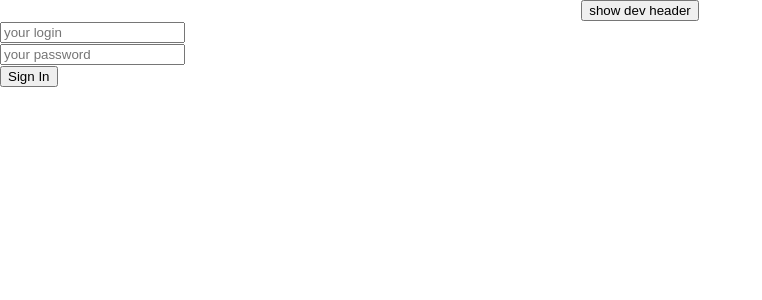
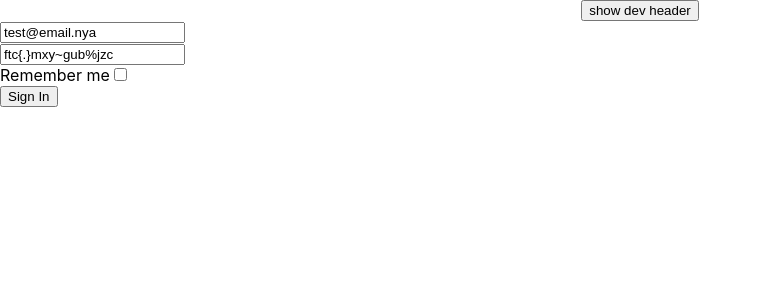
Before and after one commit to alexgitrepo/fridayProject, a React (Create React App) app: page /#/sign-in in a window 1280 px wide. Shown: the top 300 px of the page, without its empty margins (0-762 px from the left). Built offline with nearby package versions, Linux system fonts and the light colour scheme.

Commit message:
signIn commit

```diff
--- a/src/neko-2-features/f-1-authorization/a-1-sign-in/s-1-ui/SignIn.tsx
+++ b/src/neko-2-features/f-1-authorization/a-1-sign-in/s-1-ui/SignIn.tsx
@@ -1,27 +1,43 @@
-import React from 'react';
+import React, {useState} from 'react';
 import {NavLink} from "react-router-dom";
 import {FORGOT_PATH, REGISTER_PATH} from "../../../../neko-1-main/m-1-ui/Routes";
+import {ISignInState} from "../s-2-bll/b-2-redux/signInInitialState";
 
-interface ISignInProps {
-
+interface MethodsInterface {
+    signIn: Function
 }
 
-const SignIn: React.FC<ISignInProps> = (
-    {
+const SignIn: React.FC<ISignInState & MethodsInterface> = (
+    {email, password, rememberMe, signIn}
+) => {
+    const handleSignIn = () => {
+        signIn(emailState, passwordState, rememberMeState)
+    }
+    const [emailState, setEmail] = useState(email);
+    const [passwordState, setPassword] = useState(password);
+    const [rememberMeState, setRememberMe] = useState(rememberMe);
 
+    const emailChange = (e: any) => {
+        setEmail(e.target.value)
     }
-) => {
 
+    const passwordChange = (e: any) => {
+        setPassword(e.target.value);
+    };
+    const rememberMeChange = (e: any) => {
+        setRememberMe(!e.target.checked)
+    }
     console.log('render SignIn');
     return (
         <div>
-            <form action="">
-                <input type="text" placeholder={"your login"}/>
-                <br/>
-                <input type="text" placeholder={"your password"}/>
-                <br/>
-                <button>Sign In</button>
-            </form>
+            <input type="text" onChange={emailChange} value={emailState} placeholder={"your login"}/>
+            <br/>
+            <input type="text" onChange={passwordChange} value={passwordState} placeholder={"your password"}/>
+            <br/>
+            <label htmlFor="rememberMe">Remember me</label>
+            <input type="checkbox" onChange={rememberMeChange} name={"rememberMe"} checked={rememberMeState}/>
+            <br/>
+            <button onClick={handleSignIn}>Sign In</button>
         </div>
     );
 };
--- a/src/neko-2-features/f-1-authorization/a-1-sign-in/s-1-ui/SignInContainer.tsx
+++ b/src/neko-2-features/f-1-authorization/a-1-sign-in/s-1-ui/SignInContainer.tsx
@@ -1,18 +1,34 @@
-import React from 'react';
+import React, {useEffect, useState} from 'react';
 import {Redirect} from "react-router-dom";
 import {NEKO_PATH} from "../../../../neko-1-main/m-1-ui/Routes";
 import SignIn from "./SignIn";
 import Disconnect from "./Disconnect";
+import {connect} from 'react-redux';
+import {ISignInState} from "../s-2-bll/b-2-redux/signInInitialState";
+import {signIn} from "../s-2-bll/signInThunk";
+import {signInSome} from "../s-2-bll/b-2-redux/signInActions";
 
-const SignInContainer: React.FC = () => {
+export interface MethodsInterface {
+    signIn: Function,
+}
 
-    // redirect logic
+const SignInContainer: React.FC<ISignInState & MethodsInterface> = ({email,password,rememberMe,signIn}) => {
 
     return (
-        <SignIn
-
+        <SignIn email={email}
+                password={password}
+                rememberMe={rememberMe}
+                signIn={signIn}
         />
     );
 };
 
-export default SignInContainer;
+let mapStateToProps = (state: any) => {
+    return {
+        email: state.signIn.email,
+        password: state.signIn.password,
+        rememberMe: state.signIn.rememberMe
+    }
+}
+
+export default connect(mapStateToProps, {signIn})(SignInContainer);
--- a/src/neko-2-features/f-1-authorization/a-1-sign-in/s-2-bll/b-2-redux/signInActions.ts
+++ b/src/neko-2-features/f-1-authorization/a-1-sign-in/s-2-bll/b-2-redux/signInActions.ts
@@ -1,3 +1,5 @@
+import {ISignInState} from "./signInInitialState";
+
 export const SIGN_IN_LOADING = 'SIGN_IN/LOADING';
 export const SIGN_IN_ERROR = 'SIGN_IN/ERROR';
 export const SIGN_IN_SUCCESS = 'SIGN_IN/SUCCESS';
@@ -5,13 +7,16 @@ export const SIGN_IN_SUCCESS = 'SIGN_IN/SUCCESS';
 export const SIGN_IN = 'SIGN_IN/SOME'; // blank
 
 interface ISignInSome { // blank
-    type: typeof SIGN_IN;
+    type: typeof SIGN_IN
+    email: string,
+    password: string,
+    rememberMe: boolean
 
 }
 
 export type ISignInActions = ISignInSome;
 
-export const signInSome = (): ISignInSome => ({ // blank
+export const signInSome = (email: string, password: string, rememberMe: boolean) => ({ // blank
     type: SIGN_IN,
-
+    email, password, rememberMe
 });
--- a/src/neko-2-features/f-1-authorization/a-1-sign-in/s-2-bll/b-2-redux/signInInitialState.ts
+++ b/src/neko-2-features/f-1-authorization/a-1-sign-in/s-2-bll/b-2-redux/signInInitialState.ts
@@ -1,7 +1,11 @@
 export interface ISignInState { // blank
-
+    email: string ,
+    password: string,
+    rememberMe: boolean
 }
 
 export const signInInitialState: ISignInState = { // blank
-
+    email: 'test@email.nya',
+    password: 'ftc{.}mxy~gub%jzc',
+    rememberMe: false
 };
--- a/src/neko-2-features/f-1-authorization/a-1-sign-in/s-2-bll/b-2-redux/signInReducer.ts
+++ b/src/neko-2-features/f-1-authorization/a-1-sign-in/s-2-bll/b-2-redux/signInReducer.ts
@@ -6,7 +6,9 @@ export const signInReducer = (state = signInInitialState, action: ISignInActions
         case SIGN_IN: { // blank
             return {
                 ...state,
-
+                email: action.email,
+                password: action.password,
+                rememberMe: action.rememberMe
             }
         }
 
--- a/src/neko-2-features/f-1-authorization/a-1-sign-in/s-2-bll/signInThunk.ts
+++ b/src/neko-2-features/f-1-authorization/a-1-sign-in/s-2-bll/signInThunk.ts
@@ -16,5 +16,11 @@ export const signIn =
             dispatch: ThunkDispatch<IAppStore, ExtraArgument, ISignInActions | INekoActions>,
             getStore: IGetStore
         ) => {
-
+            try {
+                const result = await SignInAPI({email,password,rememberMe});
+                // signInSome()
+                alert('Welcome')
+            } catch (e) {
+                alert('incorect')
+            }
         };
--- a/src/neko-2-features/f-1-authorization/a-1-sign-in/s-3-dal/SignInAPI.ts
+++ b/src/neko-2-features/f-1-authorization/a-1-sign-in/s-3-dal/SignInAPI.ts
@@ -1,10 +1,7 @@
 import {instance} from "../../../../base-url";
+import { ISignInState } from "../s-2-bll/b-2-redux/signInInitialState";
 
-export interface ISignInData {
-
-}
-
-export const SignInAPI = {
-
+export const SignInAPI = (formData: ISignInState) =>{
+    return instance.post('auth/login', formData)
 
 };
```
Also changed, not shown: 1 other file (tests, documents, lock files or other folders).
